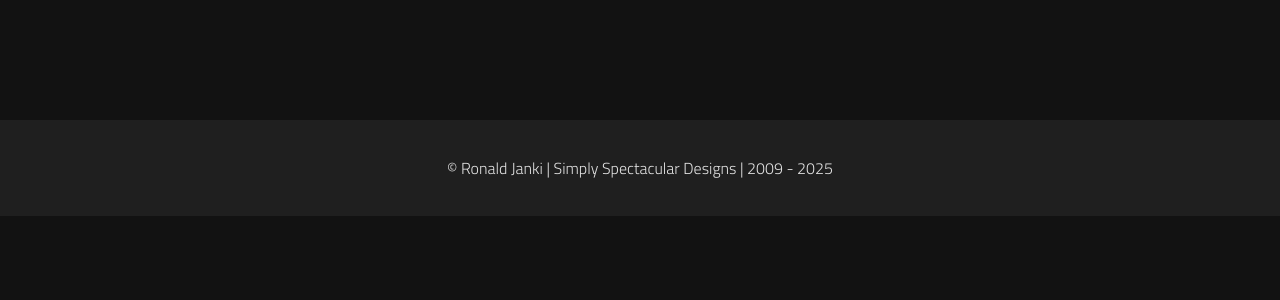
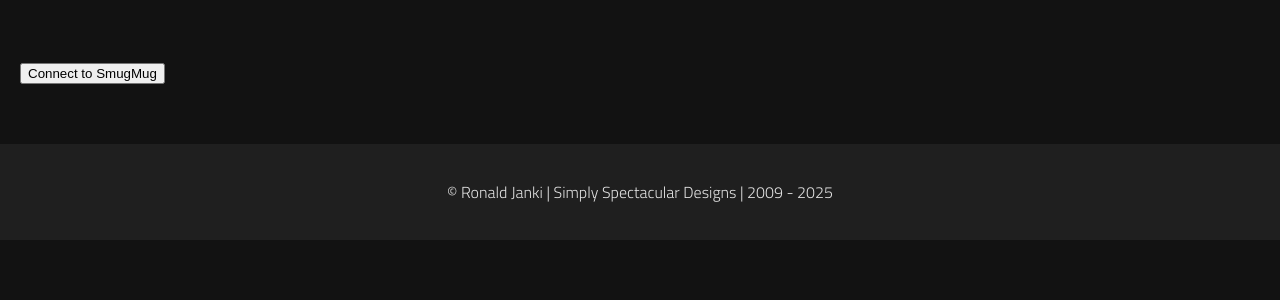
Before and after one commit to 50anira/50anira.github.io, a Flask app: page / in a window 1280 px wide. Shown: the part 84-384 px from the top of the page. Run offline with Flask 3, Linux system fonts and the light colour scheme.

Commit message:
Update index.html

```diff
--- a/templates/index.html
+++ b/templates/index.html
@@ -31,11 +31,16 @@
   </div>
 </header>
   <main>
-
   <div class="photo-grid">
     </div>
 
-  </main>
+  <div class="connect-smugmug">
+    <a href="{{ auth_url }}">
+      <button>Connect to SmugMug</button>
+    </a>
+  </div>
+</main>
+
 
   <footer>
     <p>&copy; Ronald Janki | Simply Spectacular Designs | 2009 - 2025</p>
```
